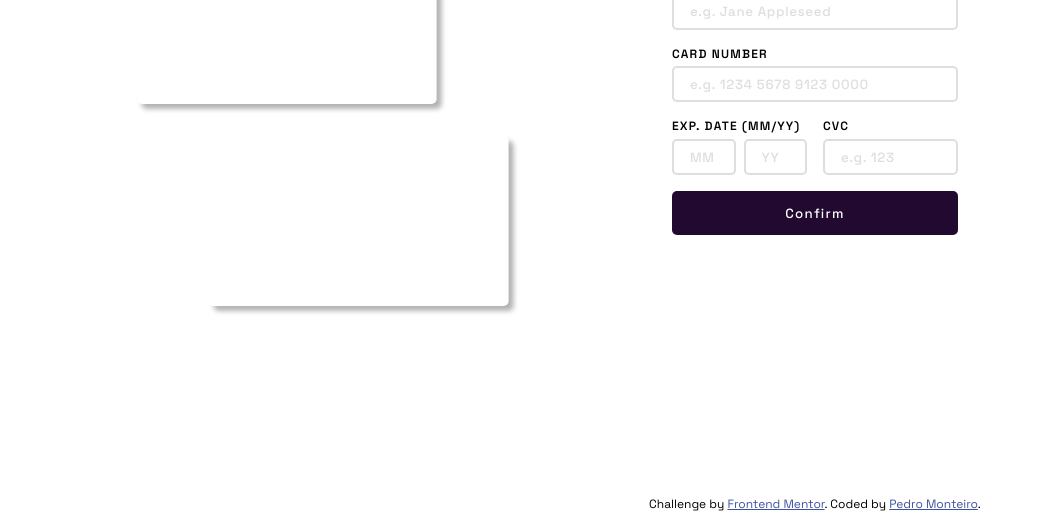
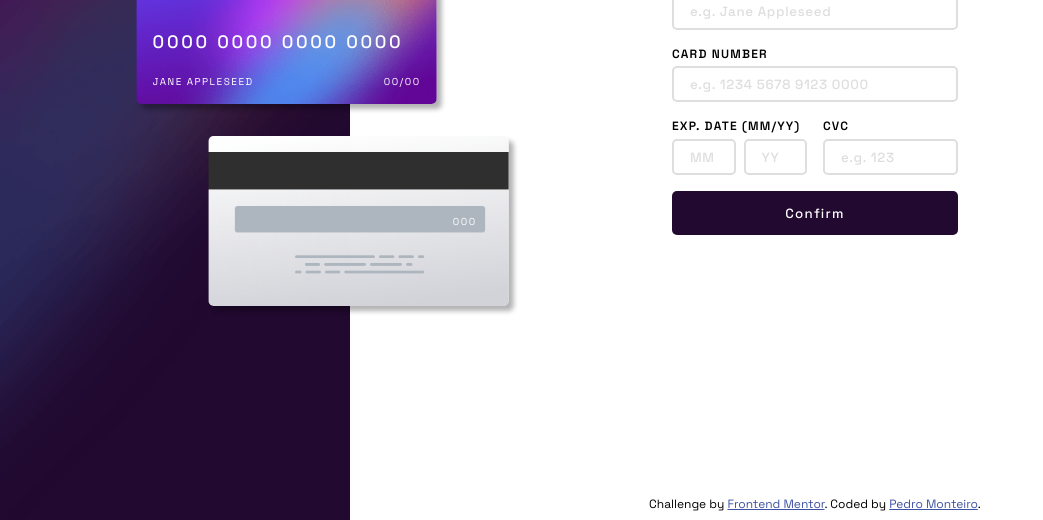
Before and after one commit to montteiropedro/card-details-form, a plain HTML site: page index.html in a window 1280 px wide. Shown: the part 280-800 px from the top of the page, without its empty margins (0-1043 px from the left). Drawn offline with Linux system fonts and the light colour scheme.

Commit message:
fix images background in css file

```diff
--- a/css/style.css
+++ b/css/style.css
@@ -49,7 +49,7 @@ aside.container {
   padding: 3rem;
   width: 100%;
   height: 300px;
-  background: url('./assets/bg-main-desktop.png') no-repeat;
+  background: url("../assets/bg-main-desktop.png") no-repeat;
   background-size: cover;
 }
 
@@ -138,7 +138,7 @@ aside.container {
   margin-top: 5.5rem;
   z-index: 10;
 
-  background: url('./assets/bg-card-front.png') no-repeat center;
+  background: url('../assets/bg-card-front.png') no-repeat center;
   background-size: cover;
 }
 
@@ -156,7 +156,7 @@ aside.container {
 
 .card--back {
   margin-left: 1rem;
-  background: url('./assets/bg-card-back.png') no-repeat center;
+  background: url('../assets/bg-card-back.png') no-repeat center;
   background-size: cover;
 
   align-items: flex-end;
```
